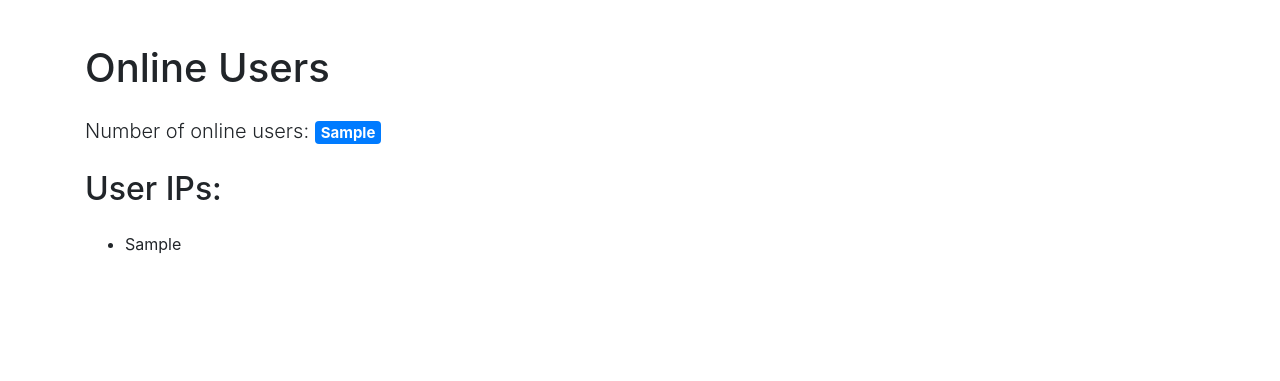
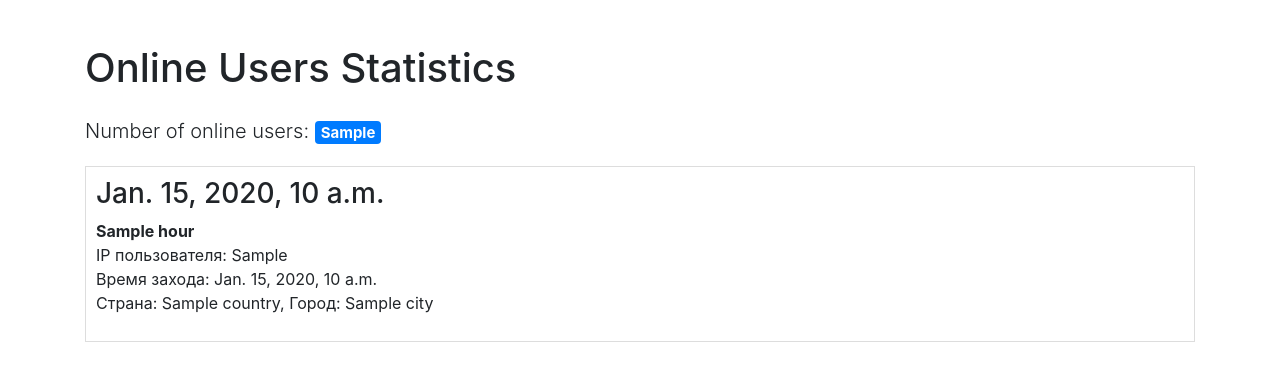
Before and after one commit to hmakhsudov/duniemain, a Django app: template dunie/templates/user_count.html in a window 1280 px wide. Shown: the top 381 px of the page. Run offline with Django 5.2, Linux system fonts and the light colour scheme; the template is opened without the code that fills it: most values are stand-ins (such as "Sample title", 1, 10 or a date in 2020); some libraries are stand-ins or nearby versions.

Commit message:
making counter

```diff
--- a/dunie/templates/user_count.html
+++ b/dunie/templates/user_count.html
@@ -4,26 +4,43 @@
 <head>
     <meta charset="UTF-8">
     <meta name="viewport" content="width=device-width, initial-scale=1.0">
-    <title>Online Users</title>
+    <title>Счетчик пользователей</title>
     <!-- Подключение Bootstrap CSS -->
     <link href="https://stackpath.bootstrapcdn.com/bootstrap/4.5.0/css/bootstrap.min.css" rel="stylesheet">
     <style>
         body {
             padding: 20px;
         }
+        .user-stats {
+            margin-top: 20px;
+        }
+        .user-entry {
+            border: 1px solid #ddd;
+            padding: 10px;
+            margin-bottom: 10px;
+        }
     </style>
 </head>
 <body>
     <div class="container">
-        <h1 class="mt-4 mb-4">Online Users</h1>
+        <h1 class="mt-4 mb-4">Online Users Statistics</h1>
         <p class="lead">Number of online users: <span class="badge badge-primary">{{ online_users }}</span></p>
 
-        <h2 class="mt-4 mb-4">User IPs:</h2>
-        <ul>
-            {% for user_ip in user_ips %}
-                <li>{{ user_ip }}</li>
+        <div class="user-stats">
+            {% for user_entry in user_entries %}
+                <div class="user-entry">
+                    <h3>{{ user_entry.date }}</h3>
+                    {% for entry in user_entry.hourly_entries %}
+                        <p>
+                            <strong>{{ entry.hour }}</strong><br>
+                            IP пользователя: {{ entry.ip }}<br>
+                            Время захода: {{ entry.timestamp }}<br>
+                            Страна: {{ entry.country }}, Город: {{ entry.city }}
+                        </p>
+                    {% endfor %}
+                </div>
             {% endfor %}
-        </ul>
+        </div>
     </div>
 
     <!-- Подключение Bootstrap JS (необходимо для работы стилей badge) -->
```
Also changed, not shown: dunie/content/middleware.py (+19 -2 lines), dunie/content/views.py (+38 -3 lines), dunie/dunie/settings.py (+10 -10 lines).
